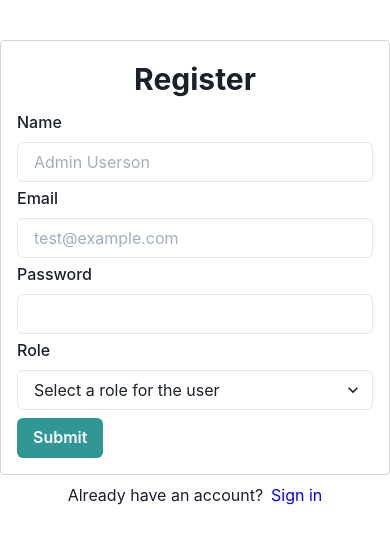
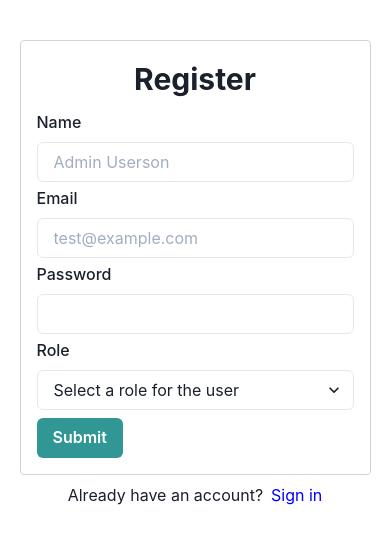
Before and after one commit to BorjanKalinoski/react-challenge, a React (Create React App) app: page /register in a window 390 px wide. Shown: the top 542 px of the page. Built offline with nearby package versions, Linux system fonts and the light colour scheme.

Commit message:
Improve responsiveness

```diff
--- a/src/components/Header.tsx
+++ b/src/components/Header.tsx
@@ -2,27 +2,29 @@ import React from 'react';
 import { Button, Flex, Text, HStack, useColorMode } from '@chakra-ui/react';
 import { MoonIcon, SunIcon } from '@chakra-ui/icons';
 import { useAuth } from '../contexts/AuthContext';
-import { useHistory } from 'react-router-dom';
 import { useUserData } from '../contexts/UserDataContext';
 
 const Header: React.FC = (props) => {
   const { signOut } = useAuth()!;
   const { currentUser } = useUserData()!;
-  const history = useHistory();
 
   const { colorMode, toggleColorMode } = useColorMode();
 
   return (
     <Flex
       w="100%"
+      direction={{
+        base: 'column',
+        sm: 'row',
+      }}
       justify="space-between"
       py={3}
-      px={'20%'}
+      px={10}
       align="center"
-      borderBottom={'0.5px solid rgba(0,0,0,0.35)'}
+      borderBottom="0.5px solid rgba(0,0,0,0.35)"
     >
       <Text textAlign="center" fontSize="2xl" fontWeight="semibold">
-        Welcome back, {currentUser?.name}
+        Welcome {currentUser?.name}
       </Text>
       <HStack>
         <Button onClick={toggleColorMode}>
--- a/src/components/form/fields/CustomSelect.tsx
+++ b/src/components/form/fields/CustomSelect.tsx
@@ -1,8 +1,9 @@
 import React from 'react';
 import { FormControl, FormErrorMessage, FormLabel, Select } from '@chakra-ui/react';
 import { useFormContext } from 'react-hook-form';
+import { SelectProps } from '@chakra-ui/select/dist/types/select';
 
-interface Props {
+interface Props extends SelectProps {
   name: string;
   label: string;
   required?: boolean;
--- a/src/components/form/modals/CreateUserModalForm.tsx
+++ b/src/components/form/modals/CreateUserModalForm.tsx
@@ -21,6 +21,8 @@ interface Props {
   isOpen: boolean;
   onClose: () => void;
 }
+
+//Pri kreiranje na nov user, sakam da se pojavi default value Viewer dokolku nemam privilegii za editiranje
 
 const CreateUserModalForm: React.FC<Props> = (props) => {
   const { isOpen, onClose } = props; // hook for modal dialog
--- a/src/components/form/modals/EditUserModalForm.tsx
+++ b/src/components/form/modals/EditUserModalForm.tsx
@@ -36,7 +36,7 @@ const EditUserModalForm: React.FC<Props> = (props) => {
   const methods = useForm<EditUserFormData>();
   useResetForm(methods.reset, methods.clearErrors);
 
-  const { canAssignRoles, editUser } = useUserData()!;
+  const { editUser, canAssignRoles } = useUserData()!;
 
   const submitForm = async (formData: EditUserFormData) => {
     setIsLoading(true);
--- a/src/components/form/modals/ModalFormContainer.tsx
+++ b/src/components/form/modals/ModalFormContainer.tsx
@@ -12,7 +12,7 @@ const ModalFormContainer: React.FC<Props> = (props) => {
   return (
     <Modal isOpen={isOpen} onClose={onClose}>
       <ModalOverlay />
-      <ModalContent>
+      <ModalContent minWidth={300} maxWidth={450} w="90%" mx="auto">
         <ModalCloseButton />
         <ModalBody pb={6}>{children}</ModalBody>
       </ModalContent>
--- a/src/components/pages/Login.tsx
+++ b/src/components/pages/Login.tsx
@@ -40,7 +40,7 @@ const Login: React.FC = (props) => {
 
   return (
     <FormProvider {...methods}>
-      <Box w="100%" maxW="500px" m="auto" mt={10}>
+      <Box w="90%" maxW="500px" m="auto" mt={10}>
         <Box border="1px solid lightgray" borderRadius={4} p={4}>
           <Text fontSize="3xl" textAlign={'center'} fontWeight={'bold'} mb={2}>
             Login
--- a/src/components/pages/Register.tsx
+++ b/src/components/pages/Register.tsx
@@ -1,4 +1,4 @@
-import React, { useEffect, useState } from 'react';
+import React, { useState } from 'react';
 import { Button, Box, Text, HStack } from '@chakra-ui/react';
 import { FormProvider, useForm } from 'react-hook-form';
 import { UserRoles } from '../../types/User';
@@ -42,18 +42,11 @@ const Register: React.FC = (props) => {
     setIsLoading(false);
   }
 
-  // useEffect(() => {
-  //   return () => {
-  //     setErrorMessage(null);
-  //     setIsLoading(false);
-  //   };
-  // }, []);
-
   const displayErrorMessage = errorMessage !== null && <CustomAlert message={errorMessage!} />;
 
   return (
     <FormProvider {...methods}>
-      <Box w="100%" maxW="400px" m="auto" mt={10}>
+      <Box w="90%" maxW="400px" m="auto" mt={10}>
         <Box border="1px solid lightgray" borderRadius={4} p={4}>
           <Text fontSize="3xl" textAlign={'center'} fontWeight={'bold'} mb={2}>
             Register
--- a/src/components/user/UserCard.tsx
+++ b/src/components/user/UserCard.tsx
@@ -31,13 +31,14 @@ const UserCard: React.FC<Props> = (props) => {
     <VStack
       p={3}
       mb={2}
-      w="50%"
+      w="60%"
       border="1px solid lightgray"
       borderRadius={4}
       shadow="lg"
       position="relative"
+      overflow={'auto'}
     >
-      <Flex mb={0} pb={2} w="100%" justify="center" borderBottom="1px solid gray">
+      <Flex mb={0} pb={3} w="100%" justify="center" borderBottom="1px solid gray">
         <FaUserCircle fontSize={60} />
       </Flex>
       <HStack w="100%" justify="flex-start">
@@ -49,7 +50,7 @@ const UserCard: React.FC<Props> = (props) => {
           <HStack>
             <Text>Role: </Text>
             <Text color={colorMode === 'light' ? 'cyan.800' : '#eebe60'} fontWeight={valueFont}>
-              {role}
+              {role || 'Viewer'}
             </Text>
           </HStack>
           <HStack>
--- a/src/components/user/UsersList.tsx
+++ b/src/components/user/UsersList.tsx
@@ -7,12 +7,12 @@ import Loading from '../Loading';
 import { useUserData } from '../../contexts/UserDataContext';
 
 const UsersList: React.FC = () => {
-  const [isLoading, setIsLoading] = useState(false);
+  const [isLoading, setIsLoading] = useState(true);
   const [otherUsers, setOtherUsers] = useState<User[]>([]);
 
   const { currentUser } = useUserData()!;
 
-  //fetch other users
+  //set up listener to fetch all other users
   useEffect(() => {
     firestore
       .collection('users')
--- a/src/index.css
+++ b/src/index.css
@@ -5,9 +5,18 @@ body {
     sans-serif;
   -webkit-font-smoothing: antialiased;
   -moz-osx-font-smoothing: grayscale;
+  min-height: 100vh;
+  height: 100vh;
+  width: 100%;
 }
 
 code {
   font-family: source-code-pro, Menlo, Monaco, Consolas, 'Courier New',
     monospace;
 }
+
+#root {
+  min-height: 100vh;
+  height: 100vh;
+  width: 100%;
+}
```
Also changed, not shown: src/App.tsx (+0 -8 lines).
